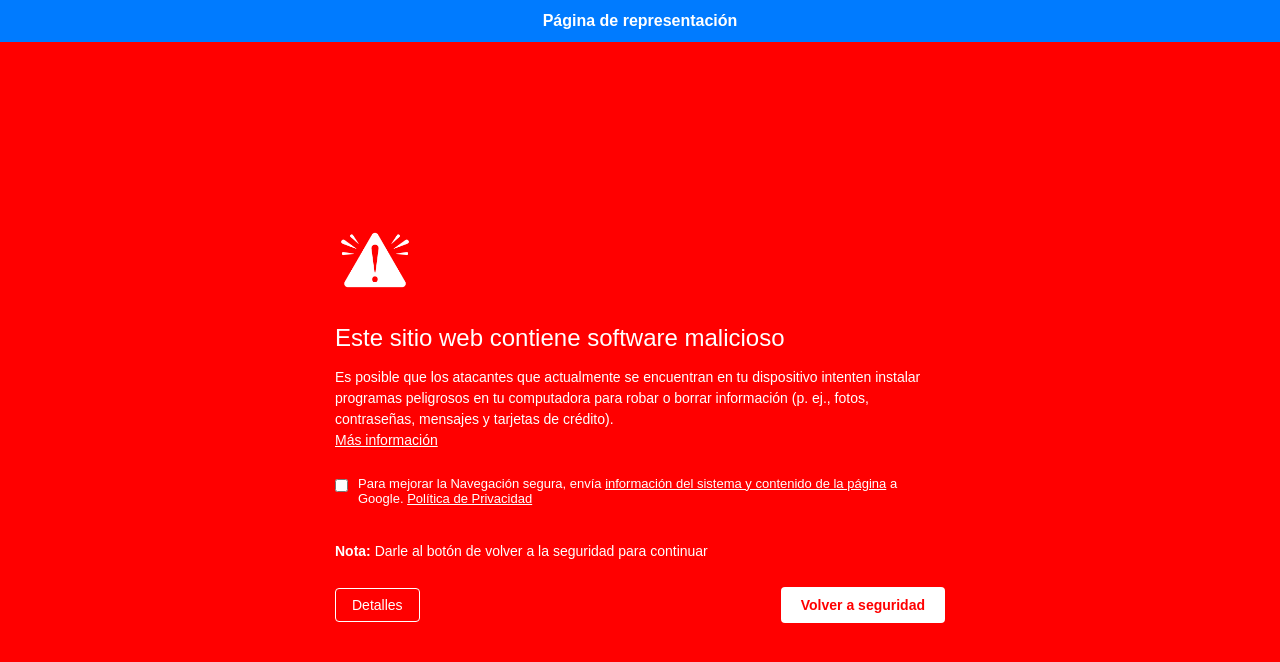
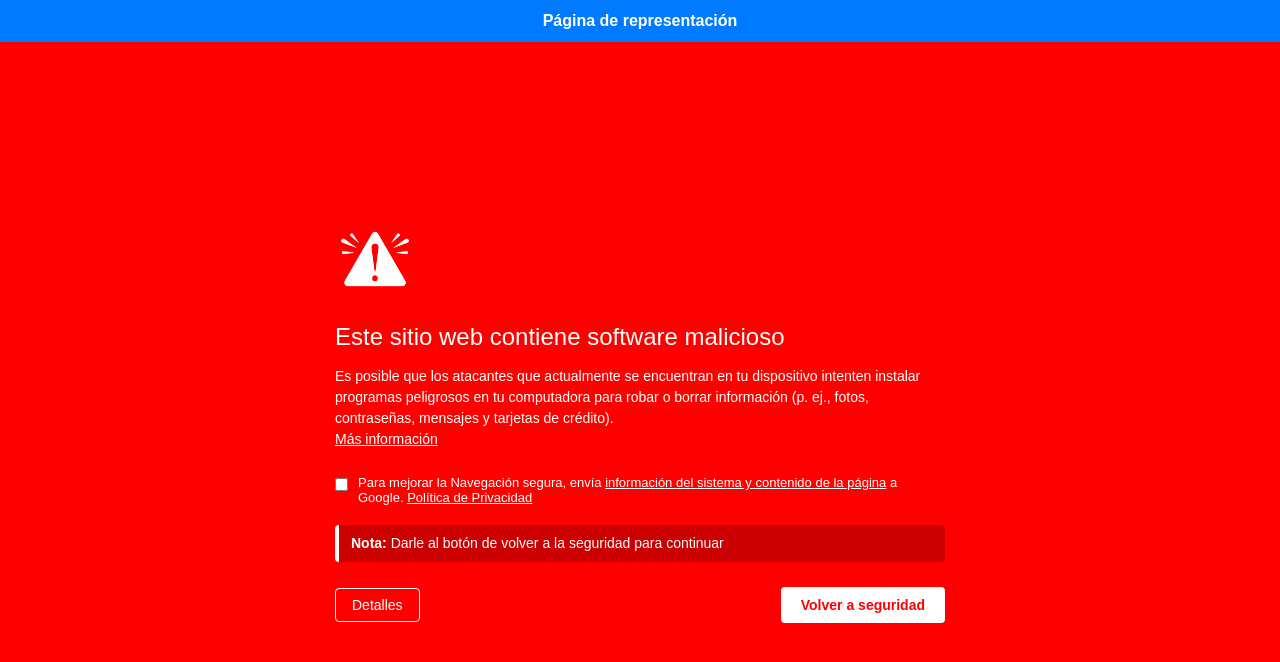
Before and after one commit to XwazitaX/XwazitaX.github.io, a plain HTML site: page index.html in a window 1280 px wide. Drawn offline with Linux system fonts and the light colour scheme.

Commit message:
Refactor Estyle.css with new styles and adjustments
Added a new class for indicative notes and adjusted margins.

```diff
--- a/Estyle.css
+++ b/Estyle.css
@@ -6,7 +6,7 @@
 }
 
 body {
-  background-color: red; /* Color rojo de tu tercera imagen */
+  background-color: red;
   color: white;
   min-height: 100vh;
   display: flex;
@@ -16,7 +16,7 @@ body {
 
 .banner-azul {
   width: 100%;
-  background-color: #007bff; /* Azul más claro */
+  background-color: #007bff;
   color: white;
   text-align: center;
   padding: 12px 0;
@@ -24,11 +24,10 @@ body {
   font-size: 16px;
 }
 
-/* Contenedor principal centrado */
 .contenedor-alerta {
   max-width: 650px;
   width: 90%;
-  margin: auto; /* Centra horizontal y verticalmente */
+  margin: auto;
   padding: 20px;
 }
 
@@ -60,12 +59,21 @@ p {
   align-items: flex-start;
   gap: 10px;
   font-size: 13px;
-  margin-bottom: 35px;
+  margin-bottom: 20px;
 }
 
 .opcion-checkbox input[type="checkbox"] {
   margin-top: 3px;
   cursor: pointer;
+}
+
+.nota-indicativa {
+  font-size: 14px;
+  background-color: rgba(0, 0, 0, 0.2);
+  padding: 8px 12px;
+  border-radius: 4px;
+  border-left: 4px solid #fff;
+  margin-bottom: 25px;
 }
 
 .contenedor-botones {
```
